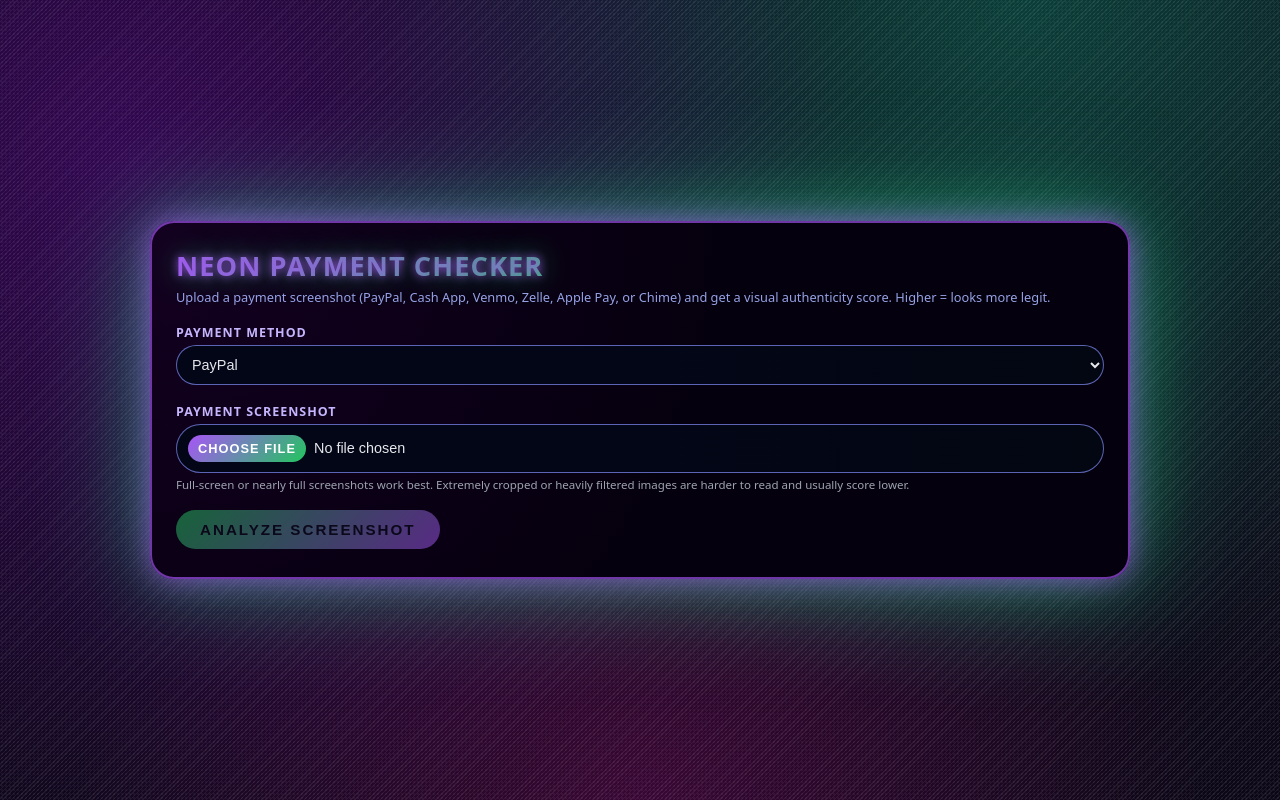
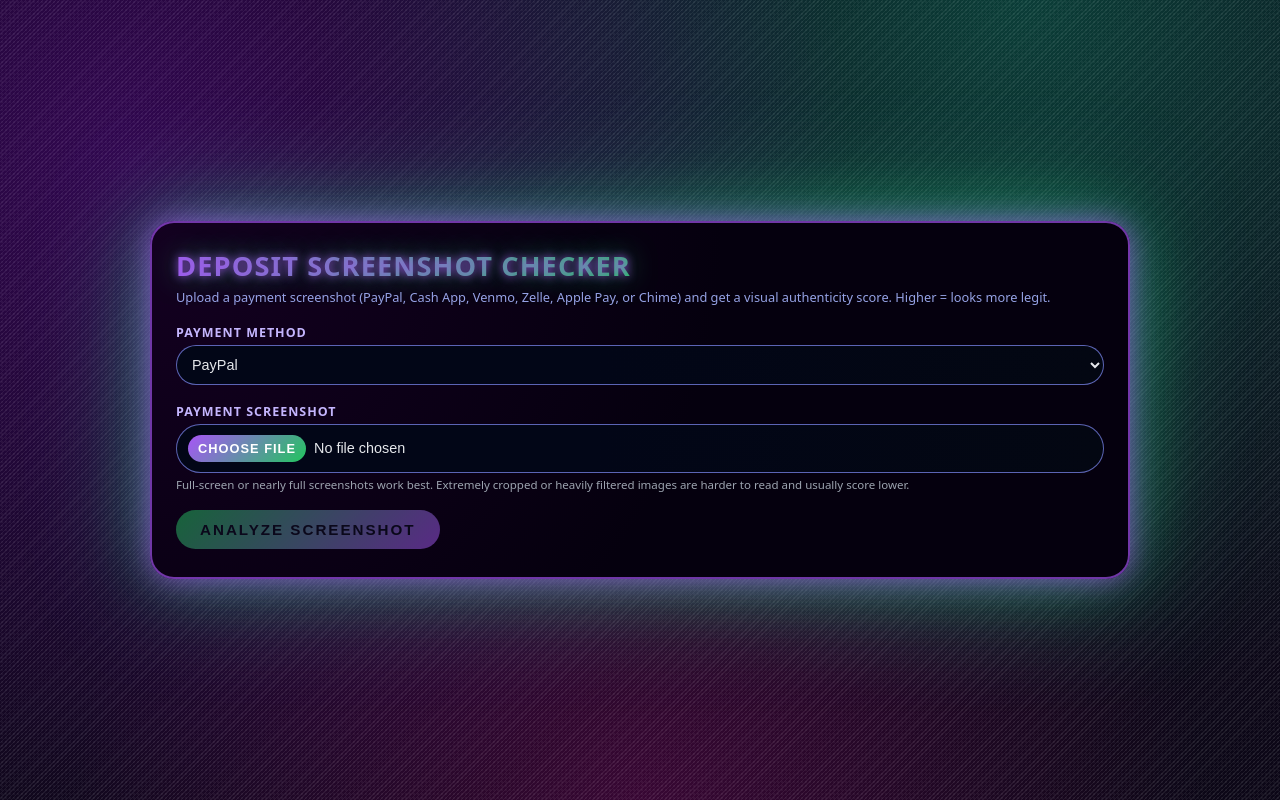
Before and after one commit to Lbourgeois98/deposit-checker, a Next.js app: page / in a window 1280 px wide. Built offline with nearby package versions, Linux system fonts and the light colour scheme.

Commit message:
Change title from 'Neon Payment Checker' to 'Deposit Screenshot Checker'

```diff
--- a/app/page.js
+++ b/app/page.js
@@ -281,7 +281,7 @@
   return (
     <div className="app-root">
       <div className="card">
-        <h1>Neon Payment Checker</h1>
+        <h1>Deposit Screenshot Checker</h1>
         <p className="card-subtitle">
           Upload a payment screenshot (PayPal, Cash App, Venmo, Zelle, Apple Pay, or
           Chime) and get a visual authenticity score. Higher = looks more legit.
```
